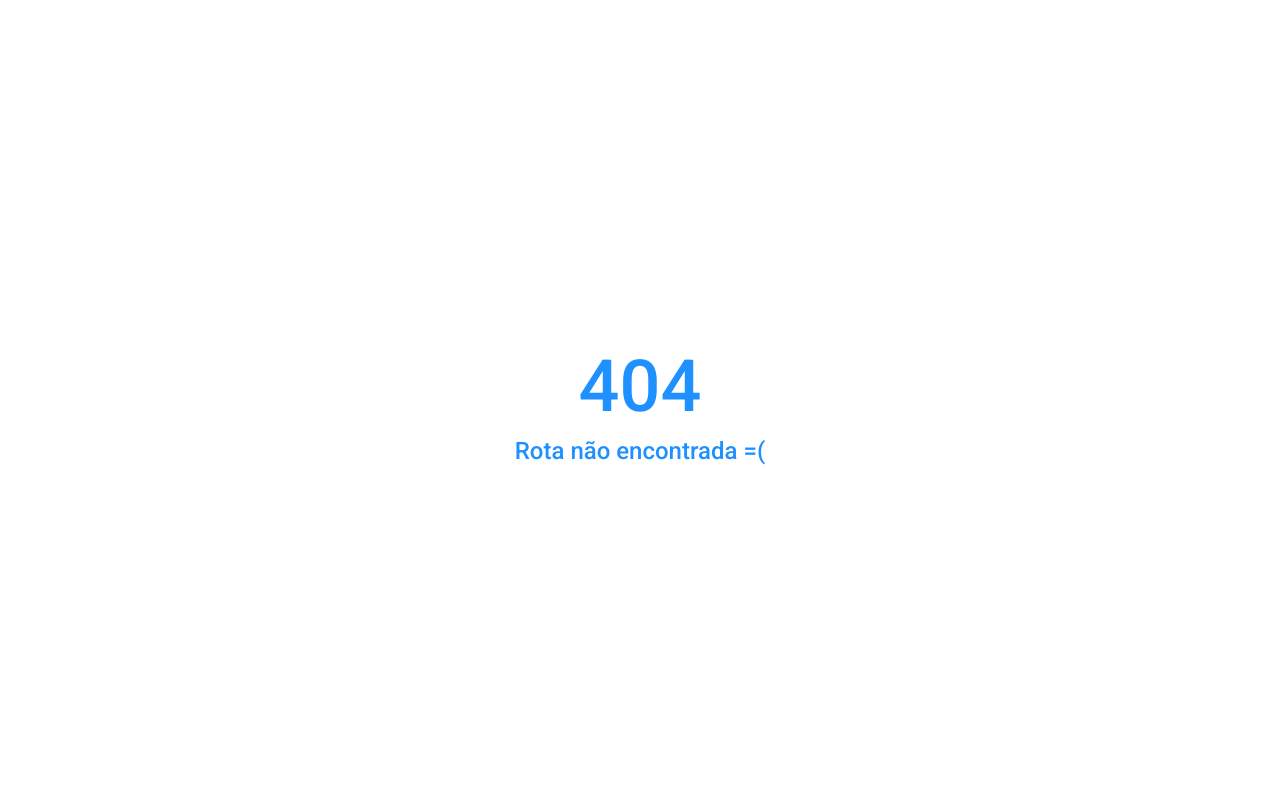
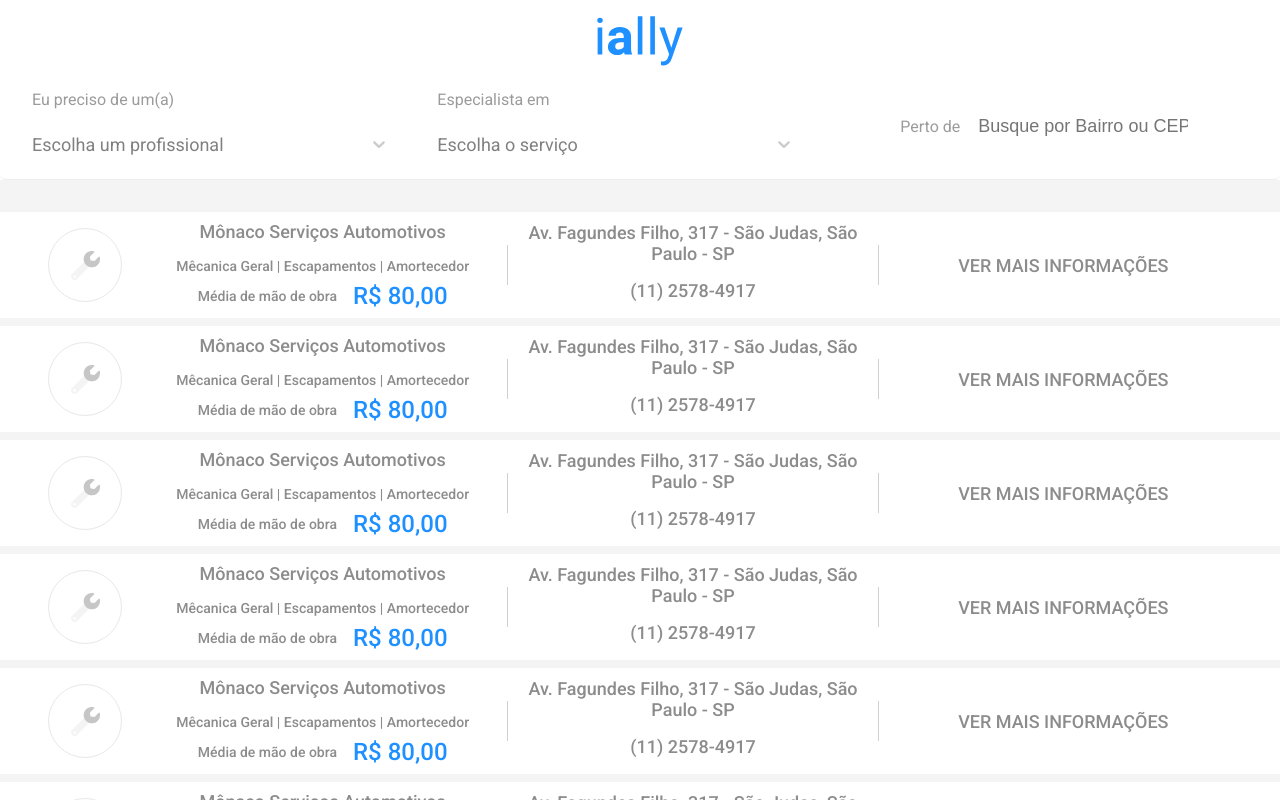
Before and after one commit to pipoblak/ially-front, a React (Create React App) app: page /lista/1 in a window 1280 px wide. Before the commit this address had no page. Built offline with nearby package versions, Linux system fonts and the light colour scheme.

Commit message:
Adjustments

```diff
--- a/src/App.js
+++ b/src/App.js
@@ -18,7 +18,8 @@
       <Router>
         <Switch>
           <Route exact path="/" component={SpaView}/>
-          <Route exact path="/lista" toggled={true} component={SpaView}/>
+          <Route exact path="/lista" render={(props)=> <SpaView toggled={true} {...props}/>}/>
+          <Route path="/lista/:uuid"render={(props)=> <SpaView toggled={true} {...props}/>}/>
           <Route path="*">
             <NotFound />
           </Route>
--- a/src/components/Header.js
+++ b/src/components/Header.js
@@ -15,7 +15,7 @@
 
 const ImgLogo = styled.img`
   height: ${ p => p.toggled ? 50: 92}px;
-  transition: all .8s;
+  transition: all .35s;
 `;
 
 const SloganWrapper = styled.div`
@@ -29,7 +29,7 @@
   font-weight: 500;
   font-size: 24px;
   margin-top: 8px;
-  transition: all .5s;
+  transition: all .25s;
   transition-delay: .25s;
   transition-timing-function: cubic-bezier(0.18, 0.89, 0.32, 1.28);
   ${p => p.toggled && 'visibility: collapse; font-size: 0px; transition-delay: .0s;'}
--- a/src/components/SearchBox.js
+++ b/src/components/SearchBox.js
@@ -19,7 +19,7 @@
   border-radius: 6px;
   background: rgba(255,255,255,1);
   padding: ${p=> !p.toggled ? '32px' : '0 32px'};
-  padding-bottom:  ${p=> p.toggled ? '16px' : '0px  '};
+  padding-bottom:  ${p=> p.toggled ? '16px' : '16px  '};
   display: flex;
   flex-direction: row;
 `;
--- a/src/components/SelectInput.js
+++ b/src/components/SelectInput.js
@@ -20,12 +20,12 @@
     control: (provided, state) => ({
       ...provided,
       border: 'none',
-      'border-color': 'red',
+      'borderColor': 'red',
       width: '90%',
-      'box-shadow': 'none',
+      'boxShadow': 'none',
       '&:hover': {
-        'border-color': '#fff',
-        'box-shadow': 'none'
+        'borderColor': '#fff',
+        'boxShadow': 'none'
       }
     }),
     valueContainer: (provided, state) => ({
--- a/src/pages/SpaView/components/ListItem/index.js
+++ b/src/pages/SpaView/components/ListItem/index.js
@@ -7,7 +7,7 @@
 
 const ListItem = ({ loading }) =>{
   return(
-    <Wrapper>
+    <Wrapper onClick={()=>{}}>
       <Avatar source={AvatarImage} size={72}/>
       <TextWrapper>
         <Title>Mônaco Serviços Automotivos</Title>
--- a/src/pages/SpaView/components/ListItem/styles.js
+++ b/src/pages/SpaView/components/ListItem/styles.js
@@ -9,6 +9,9 @@
   align-items: center;
   padding: 0 32px;
   margin-bottom: 8px;
+  &:hover{
+    cursor: pointer;
+  }
 `;
 
 export const TextWrapper = styled.div`
@@ -52,7 +55,7 @@
   justify-content: center;
 `;
 
-export const Value = styled.h2`
+export const Value = styled.span`
   margin: 0;
   padding: 0;
   font-style: normal;
--- a/src/pages/SpaView/index.js
+++ b/src/pages/SpaView/index.js
@@ -7,10 +7,10 @@
 import List from './components/List';
 import { Wrapper, ContentArea, Container, ButtonWrapper, Background } from './styles';
 
-const SpaView = ({ history, location: { pathname } , state:{ toggled, loading}, setToggled, ...rest }) => {
+const SpaView = ({ history, toggled: routeToggled, state:{ toggled, loading}, setToggled, ...rest }) => {
   useEffect(()=>{
-    pathname==='/lista' && setToggled(true)
-  },[pathname, setToggled]);
+    setToggled(routeToggled)
+  },[routeToggled, setToggled]);
   return(
     <Wrapper toggled={toggled}>
       <ContentArea toggled={toggled}>
@@ -19,7 +19,7 @@
           <SearchBox toggled={toggled}/>
           {!toggled && (
             <ButtonWrapper>
-              <DefaultButton alt="vamos lá" onClick={()=> setToggled(true) }>
+              <DefaultButton alt="vamos lá" onClick={()=> history.push('lista') }>
                 Vamos lá
               </DefaultButton>
             </ButtonWrapper>
--- a/src/pages/SpaView/styles.js
+++ b/src/pages/SpaView/styles.js
@@ -19,7 +19,7 @@
   flex: 1;
   flex-direction: column;
   height: ${p=> p.toggled ? '100%' : '368px'};
-  transition: all .35s;
+  transition: all .25s;
   transition-timing-function: cubic-bezier(0, 0, 0.2, 1);
   ${p => p.toggled && 'top: 0;'}
 `;
@@ -30,7 +30,7 @@
   flex-direction: column;
   position: relative;
   top: -50%;
-  transition: all .35s;
+  transition: all .25s;
   transition-timing-function: cubic-bezier(0, 0, 0.2, 1);
   ${p => p.toggled && 'top: 0;'}
 `;
@@ -46,6 +46,6 @@
   width: 100%;
   position: absolute;
   bottom: ${p=> p.toggled ? '-100%': 0};
-  transition: all .5s;
+  transition: all .35s;
   z-index: 0;
 `;
```
Also changed, not shown: 1 other file (tests, documents, lock files or other folders).
